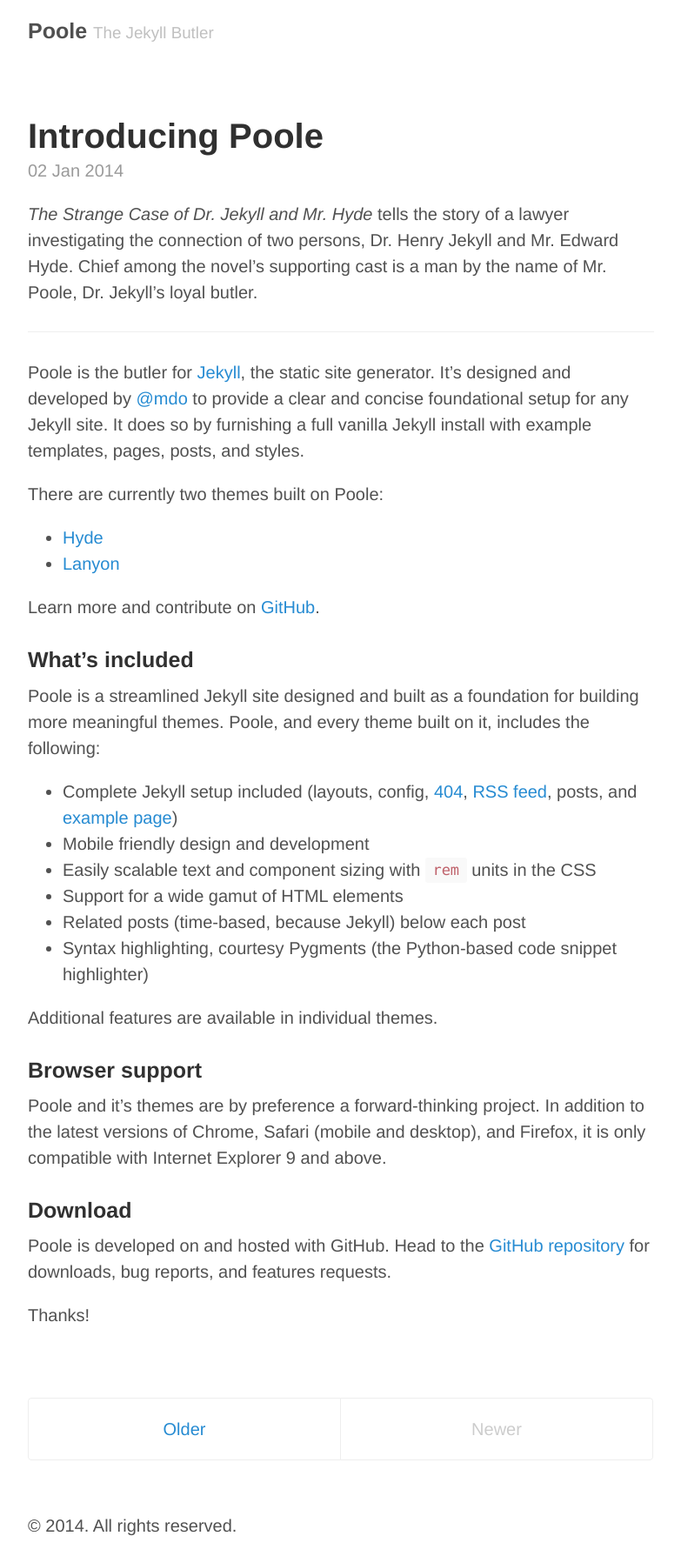
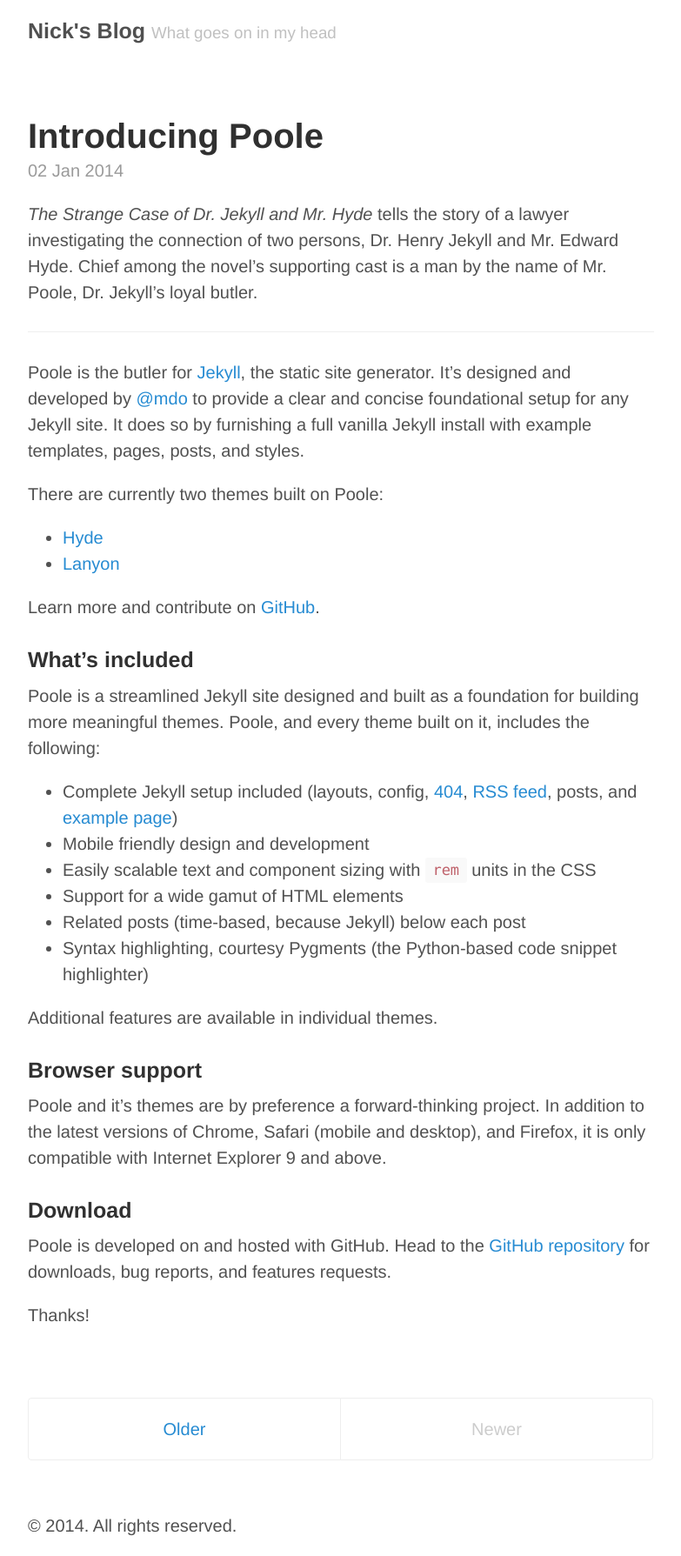
Before and after one commit to nickhurford/nickhurford.github.io, a Jekyll site: the page built from index.html, in a window 1280 px wide. Shown: the whole page at 87% size, without its empty margins (248-1031 px from the left). Built offline with Jekyll 4.4.1, drawn with Linux system fonts in a browser that asks for light colours; Markdown is read by kramdown in place of the engine named in the settings; the list of posts is cut into pages by our own code.

Commit message:
customisation basic

```diff
--- a/_config.yml
+++ b/_config.yml
@@ -6,15 +6,15 @@
 permalink:        pretty
 
 # Setup
-title:            Poole
-tagline:          The Jekyll Butler
-url:              http://getpoole.com
+title:            Nick's Blog
+tagline:          What goes on in my head
+url:              #
 paginate:         1
 baseurl:          /
 author:
-  name:           Mark Otto
-  url:            https://twitter.com/mdo
-  email:          markdotto@gmail.com
+  name:           Nick Hurford
+  url:            https://twitter.com/nick_hurford
+  email:          nick@pinegreen.co.uk
 
 # Custom vars
 version:          1.0.0
```
